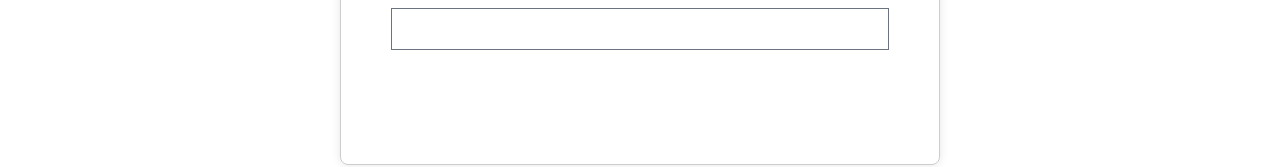
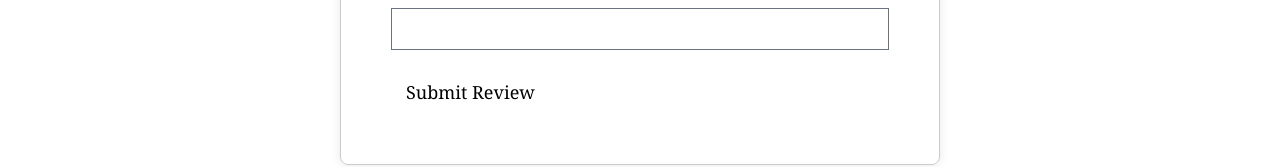
Before and after one commit to rhyss17/WebDreamcraft, a React (Create React App) app: page /reviews in a window 1280 px wide. Shown: the part 563-730 px from the top of the page. Built offline with nearby package versions, Linux system fonts and the light colour scheme.

Commit message:
Edit color

```diff
--- a/src/pages/Reviews/reviews.css
+++ b/src/pages/Reviews/reviews.css
@@ -59,7 +59,7 @@ input {
 
 button {
   background-color: #ffffff;
-  color: rgb(255, 255, 255);
+  color: rgb(0, 0, 0);
   padding: 10px 15px;
   border: none;
   border-radius: 4px;
```
